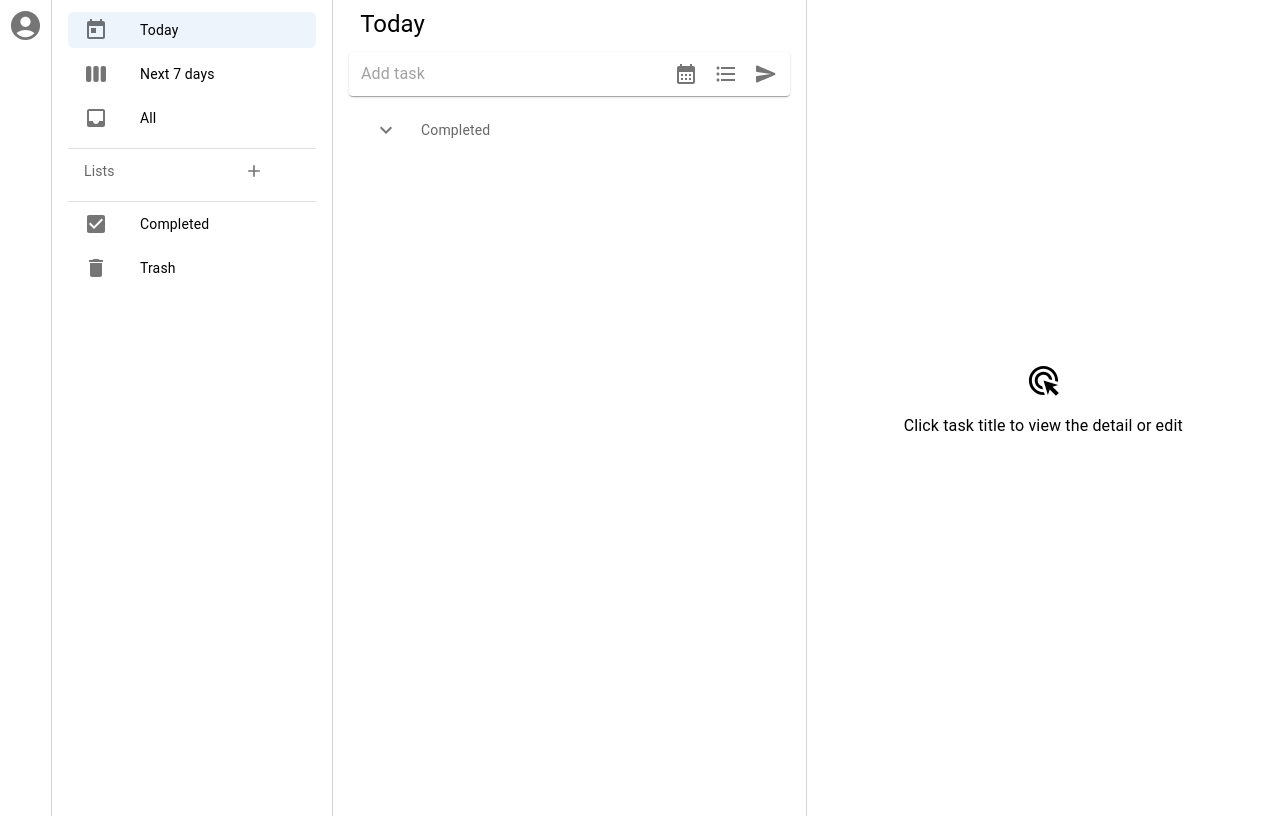
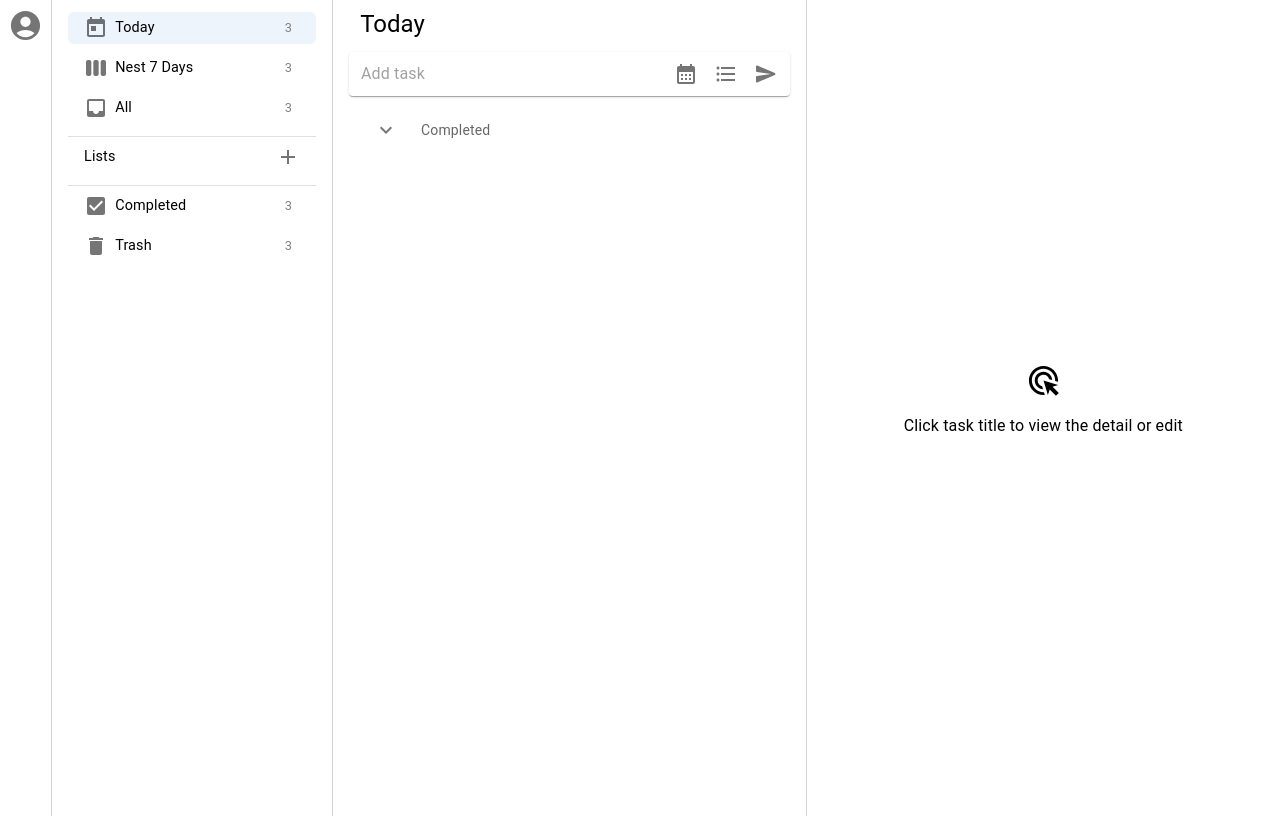
Before and after one commit to Renfu-Li/Tick, a React (Vite) app in the folder frontend-tick/: page /home in a window 1280 px wide. Built offline with nearby package versions, Linux system fonts and the light colour scheme.

Commit message:
refactor: modify Lists UI to allow showing counts of tasks in each lists

```diff
--- a/frontend-tick/src/components/Lists.jsx
+++ b/frontend-tick/src/components/Lists.jsx
@@ -65,10 +65,22 @@ function Lists({ allLists, setAllLists, setListToShow, token }) {
           onClick={() => handleSelect("Today")}
           sx={{ borderRadius: 1.5 }}
         >
-          <ListItemIcon>
-            <TodayIcon></TodayIcon>
-          </ListItemIcon>
-          <ListItemText primary="Today"></ListItemText>
+          <Stack
+            direction="row"
+            justifyContent="space-between"
+            alignItems="center"
+            width="100%"
+            paddingRight="0.5em"
+          >
+            <Stack direction="row" alignItems="center">
+              <TodayIcon color="action" sx={{ mr: "0.3em" }}></TodayIcon>
+              <Typography fontSize="0.9em">Today</Typography>
+            </Stack>
+
+            <Typography fontSize="0.8em" color="grey">
+              3
+            </Typography>
+          </Stack>
         </ListItemButton>
       </ListItem>
 
@@ -78,10 +90,22 @@ function Lists({ allLists, setAllLists, setListToShow, token }) {
           onClick={() => handleSelect("Next 7 Days")}
           sx={{ borderRadius: 1.5 }}
         >
-          <ListItemIcon>
-            <ViewWeekIcon></ViewWeekIcon>
-          </ListItemIcon>
-          <ListItemText primary="Next 7 days"></ListItemText>
+          <Stack
+            direction="row"
+            justifyContent="space-between"
+            alignItems="center"
+            width="100%"
+            paddingRight="0.5em"
+          >
+            <Stack direction="row" alignItems="center">
+              <ViewWeekIcon color="action" sx={{ mr: "0.3em" }}></ViewWeekIcon>
+              <Typography fontSize="0.9em">Nest 7 Days</Typography>
+            </Stack>
+
+            <Typography fontSize="0.8em" color="grey">
+              3
+            </Typography>
+          </Stack>
         </ListItemButton>
       </ListItem>
 
@@ -91,10 +115,22 @@ function Lists({ allLists, setAllLists, setListToShow, token }) {
           onClick={() => handleSelect("All")}
           sx={{ borderRadius: 1.5 }}
         >
-          <ListItemIcon>
-            <InboxIcon></InboxIcon>
-          </ListItemIcon>
-          <ListItemText primary="All"></ListItemText>
+          <Stack
+            direction="row"
+            justifyContent="space-between"
+            alignItems="center"
+            width="100%"
+            paddingRight="0.5em"
+          >
+            <Stack direction="row" alignItems="center">
+              <InboxIcon color="action" sx={{ mr: "0.3em" }}></InboxIcon>
+              <Typography fontSize="0.9em">All</Typography>
+            </Stack>
+
+            <Typography fontSize="0.8em" color="grey">
+              3
+            </Typography>
+          </Stack>
         </ListItemButton>
       </ListItem>
 
@@ -105,10 +141,16 @@ function Lists({ allLists, setAllLists, setListToShow, token }) {
           onClick={() => setListAddition(!listAddition)}
           sx={{ borderRadius: 1.5 }}
         >
-          <ListItemText secondary="Lists"></ListItemText>
-          <ListItemIcon>
-            <AddIcon fontSize="small"></AddIcon>
-          </ListItemIcon>
+          <Stack
+            direction="row"
+            justifyContent="space-between"
+            alignItems="center"
+            width="100%"
+          >
+            <Typography fontSize="0.9em">Lists</Typography>
+
+            <AddIcon color="action"></AddIcon>
+          </Stack>
         </ListItemButton>
       </ListItem>
 
@@ -122,7 +164,11 @@ function Lists({ allLists, setAllLists, setListToShow, token }) {
               fullWidth
             ></TextField>
 
-            <IconButton variant="outlined" onClick={handleAddList}>
+            <IconButton
+              variant="outlined"
+              onClick={handleAddList}
+              sx={{ paddingLeft: "0.2em" }}
+            >
               <AddCircleOutlineOutlinedIcon></AddCircleOutlineOutlinedIcon>
             </IconButton>
           </Stack>
@@ -136,10 +182,22 @@ function Lists({ allLists, setAllLists, setListToShow, token }) {
             onClick={() => handleSelect(list.listName)}
             sx={{ borderRadius: 1.5 }}
           >
-            <ListItemIcon>
-              <MenuIcon></MenuIcon>
-            </ListItemIcon>
-            <ListItemText primary={list.listName}></ListItemText>
+            <Stack
+              direction="row"
+              justifyContent="space-between"
+              alignItems="center"
+              width="100%"
+              paddingRight="0.5em"
+            >
+              <Stack direction="row" alignItems="center">
+                <MenuIcon color="action" sx={{ mr: "0.3em" }}></MenuIcon>
+                <Typography fontSize="0.9em">{list.listName}</Typography>
+              </Stack>
+
+              <Typography fontSize="0.8em" color="grey">
+                3
+              </Typography>
+            </Stack>
           </ListItemButton>
         </ListItem>
       ))}
@@ -152,22 +210,47 @@ function Lists({ allLists, setAllLists, setListToShow, token }) {
           onClick={() => handleSelect("Completed")}
           sx={{ borderRadius: 1.5 }}
         >
-          <ListItemIcon>
-            <CheckBoxIcon></CheckBoxIcon>
-          </ListItemIcon>
-          <ListItemText primary="Completed"></ListItemText>
+          <Stack
+            direction="row"
+            justifyContent="space-between"
+            alignItems="center"
+            width="100%"
+            paddingRight="0.5em"
+          >
+            <Stack direction="row" alignItems="center">
+              <CheckBoxIcon color="action" sx={{ mr: "0.3em" }}></CheckBoxIcon>
+              <Typography fontSize="0.9em">Completed</Typography>
+            </Stack>
+
+            <Typography fontSize="0.8em" color="grey">
+              3
+            </Typography>
+          </Stack>
         </ListItemButton>
       </ListItem>
+
       <ListItem>
         <ListItemButton
           selected={selectedList === "Trash"}
           onClick={() => handleSelect("Trash")}
           sx={{ borderRadius: 1.5 }}
         >
-          <ListItemIcon>
-            <DeleteIcon></DeleteIcon>
-          </ListItemIcon>
-          <ListItemText primary="Trash"></ListItemText>
+          <Stack
+            direction="row"
+            justifyContent="space-between"
+            alignItems="center"
+            width="100%"
+            paddingRight="0.5em"
+          >
+            <Stack direction="row" alignItems="center">
+              <DeleteIcon color="action" sx={{ mr: "0.3em" }}></DeleteIcon>
+              <Typography fontSize="0.9em">Trash</Typography>
+            </Stack>
+
+            <Typography fontSize="0.8em" color="grey">
+              3
+            </Typography>
+          </Stack>
         </ListItemButton>
       </ListItem>
     </List>
--- a/frontend-tick/src/components/TaskItems.jsx
+++ b/frontend-tick/src/components/TaskItems.jsx
@@ -101,7 +101,9 @@ function TaskItems({
               </Stack>
 
               <Stack direction="row" spacing={1}>
-                <Typography fontSize="0.8em">{task.listName}</Typography>
+                <Typography fontSize="0.8em" color="grey">
+                  {task.listName}
+                </Typography>
                 <Typography
                   fontSize="0.8em"
                   color={calDateDiff(task.dueDate) >= 0 ? "primary" : "red"}
@@ -154,7 +156,9 @@ function TaskItems({
                 </Stack>
 
                 <Stack direction="row" spacing={1}>
-                  <Typography fontSize="0.8em">{task.listName}</Typography>
+                  <Typography fontSize="0.8em" color="grey">
+                    {task.listName}
+                  </Typography>
                   <Typography
                     fontSize="0.8em"
                     color={calDateDiff(task.dueDate) >= 0 ? "primary" : "red"}
```
